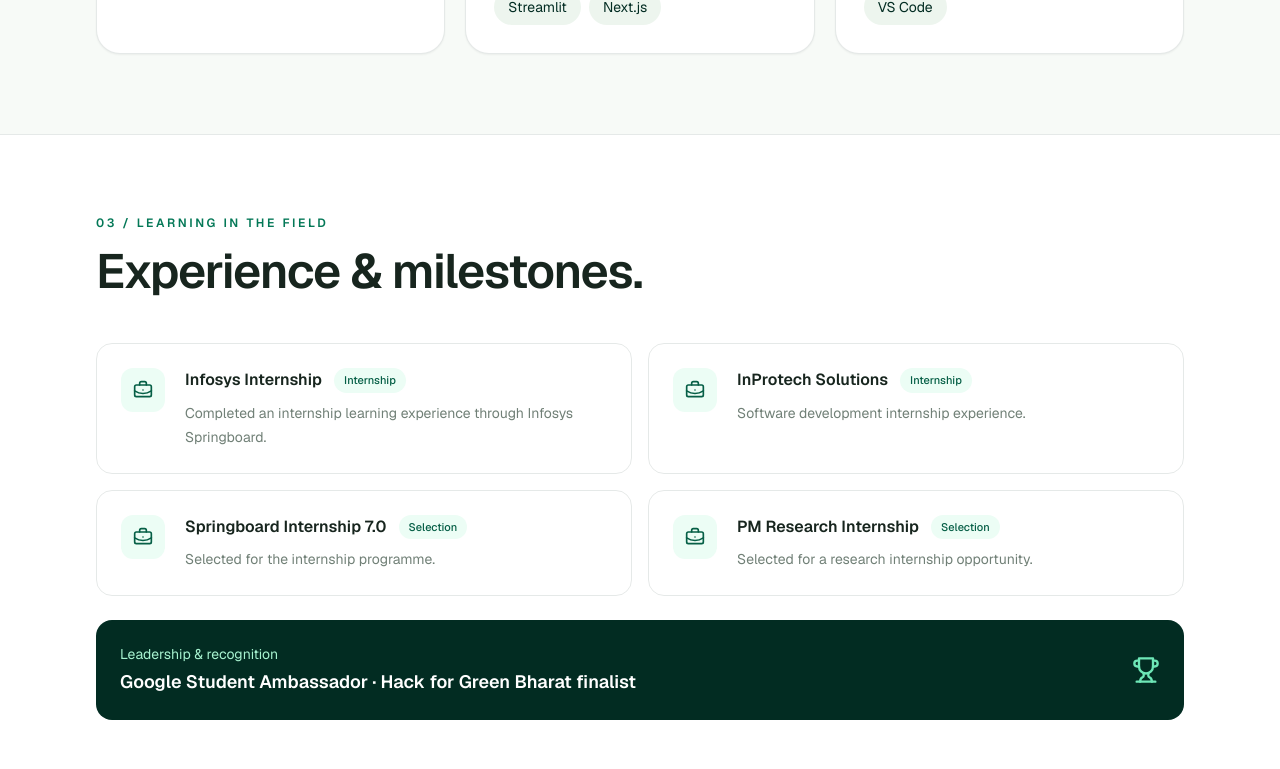
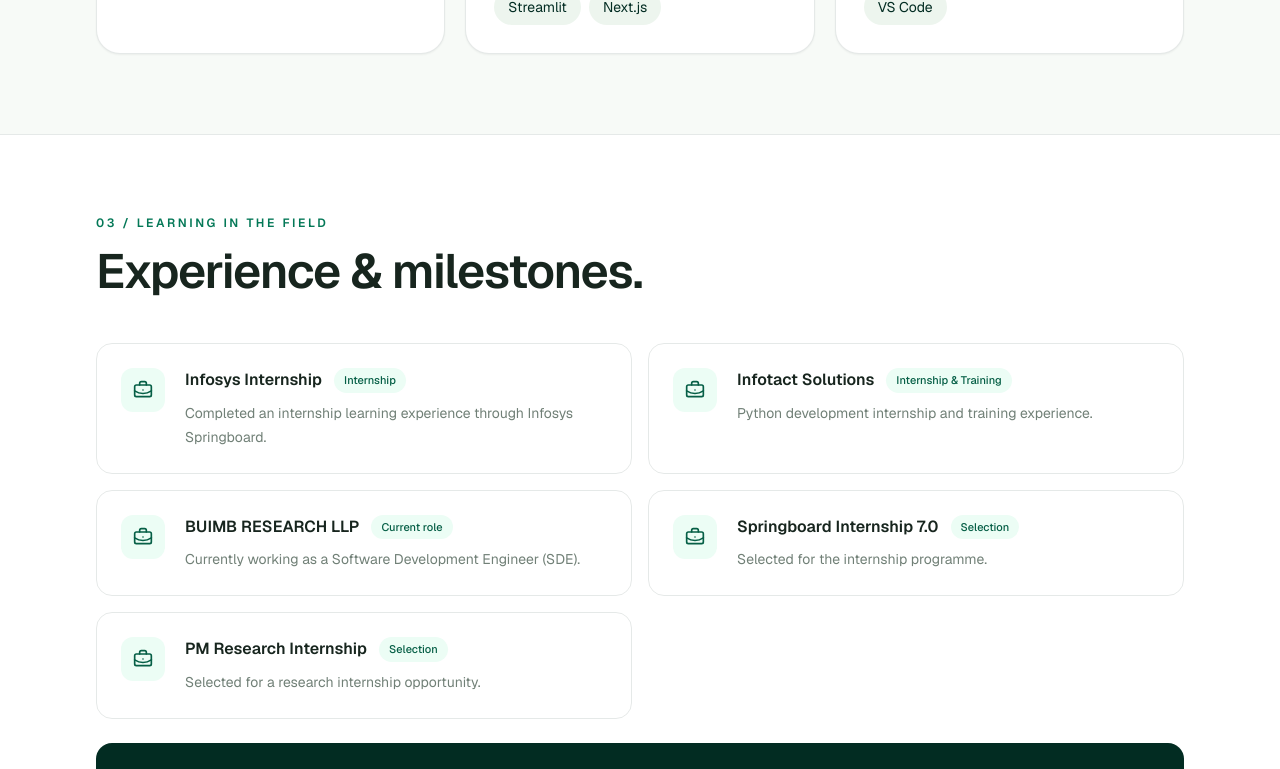
Before and after one commit to Lokesh087/Personal_Website, a Next.js app: page / in a window 1280 px wide. Shown: the part 1992-2761 px from the top of the page. Built offline with nearby package versions, Linux system fonts and the light colour scheme.

Commit message:
Use profile photo and update professional experience

```diff
--- a/app/page.tsx
+++ b/app/page.tsx
@@ -20,7 +20,8 @@ const skills = [
 
 const experiences = [
   { role: "Infosys Internship", detail: "Completed an internship learning experience through Infosys Springboard.", meta: "Internship" },
-  { role: "InProtech Solutions", detail: "Software development internship experience.", meta: "Internship" },
+  { role: "Infotact Solutions", detail: "Python development internship and training experience.", meta: "Internship & Training" },
+  { role: "BUIMB RESEARCH LLP", detail: "Currently working as a Software Development Engineer (SDE).", meta: "Current role" },
   { role: "Springboard Internship 7.0", detail: "Selected for the internship programme.", meta: "Selection" },
   { role: "PM Research Internship", detail: "Selected for a research internship opportunity.", meta: "Selection" },
 ]
@@ -85,7 +86,7 @@ export default function PageContent() {
             <div className="absolute -inset-4 rotate-3 rounded-[2.5rem] border border-emerald-900/10"/>
             <div className="relative overflow-hidden rounded-[2rem] bg-emerald-950 p-8 text-white shadow-2xl shadow-emerald-950/15">
               <div className="flex items-center justify-between"><Sparkles className="text-emerald-300" size={22}/><span className="text-xs tracking-[.2em] text-emerald-200/70">PROFILE / 2026</span></div>
-              <div className="mt-10 overflow-hidden rounded-[1.6rem] border border-white/15 bg-white/10"><img src="/profile-lokesh.webp" alt="Lokesh Pargain" className="h-[22rem] w-full object-cover object-top" /></div>
+              <div className="mt-10 overflow-hidden rounded-[1.6rem] border border-white/15 bg-white/10"><img src="/profile-lokesh.jpg" alt="Lokesh Pargain" className="h-[22rem] w-full object-cover object-top" /></div>
               <p className="mt-9 text-2xl font-semibold">Curious by nature.</p>
               <p className="mt-2 text-2xl font-semibold text-emerald-300">Builder by choice.</p>
               <div className="mt-10 grid grid-cols-2 gap-4 border-t border-white/15 pt-6">
```
